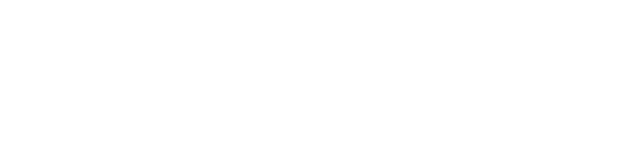
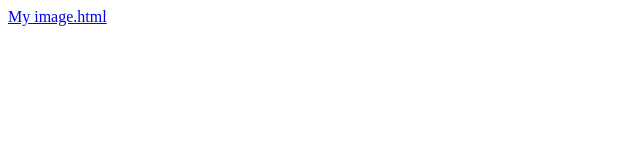
Before and after one commit to PuchalskiMateusz/git-course-4, a plain HTML site: page links.html in a window 1280 px wide. Shown: the whole page, without its empty margins (0-640 px from the left). Drawn offline with Linux system fonts and the light colour scheme.

Commit message:
hiperlink ot images.html added

```diff
--- a/links.html
+++ b/links.html
@@ -6,5 +6,7 @@
 </head>
 <body>
 
+    <a href="images.html">My image.html</a>
+
 </body>
 </html>
```
